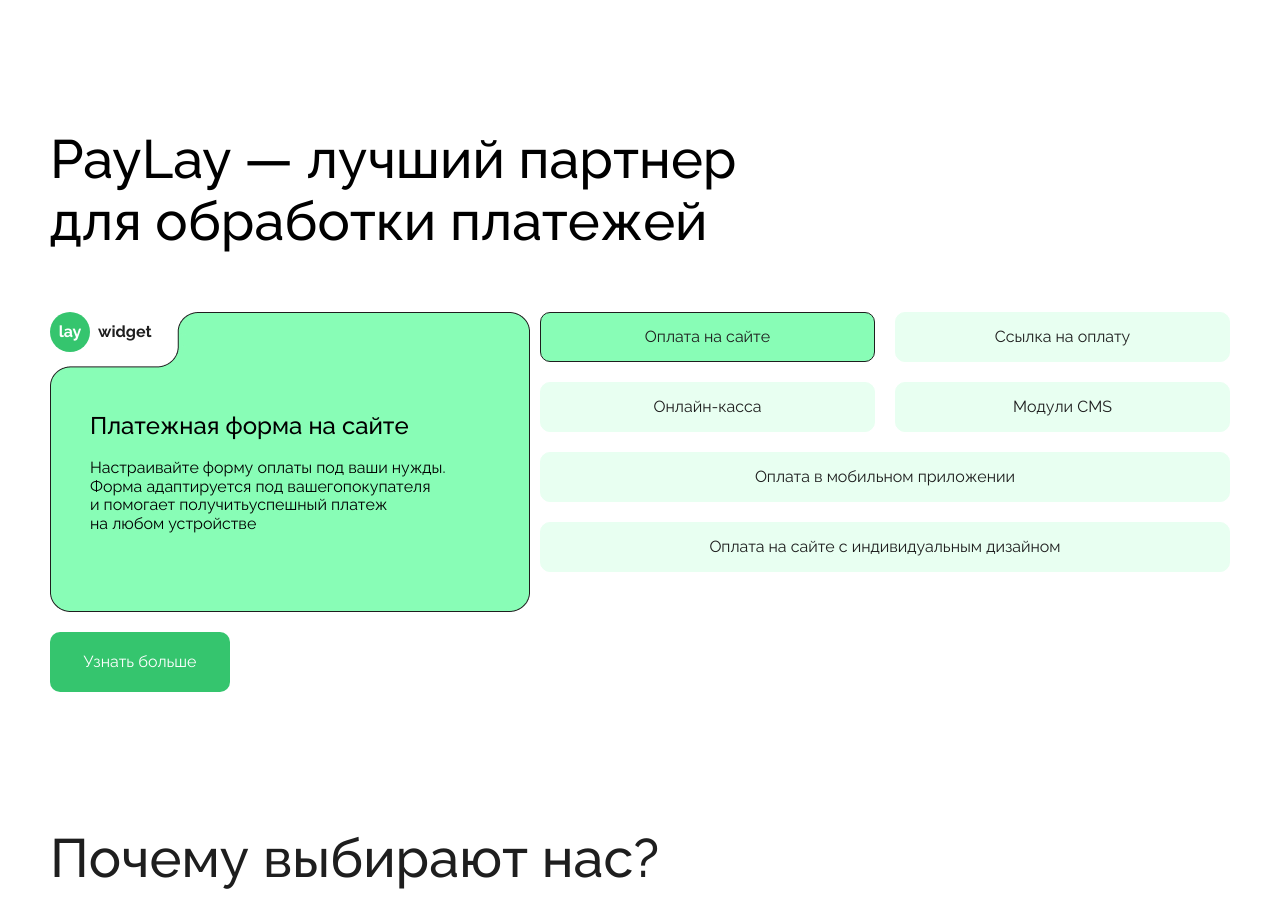
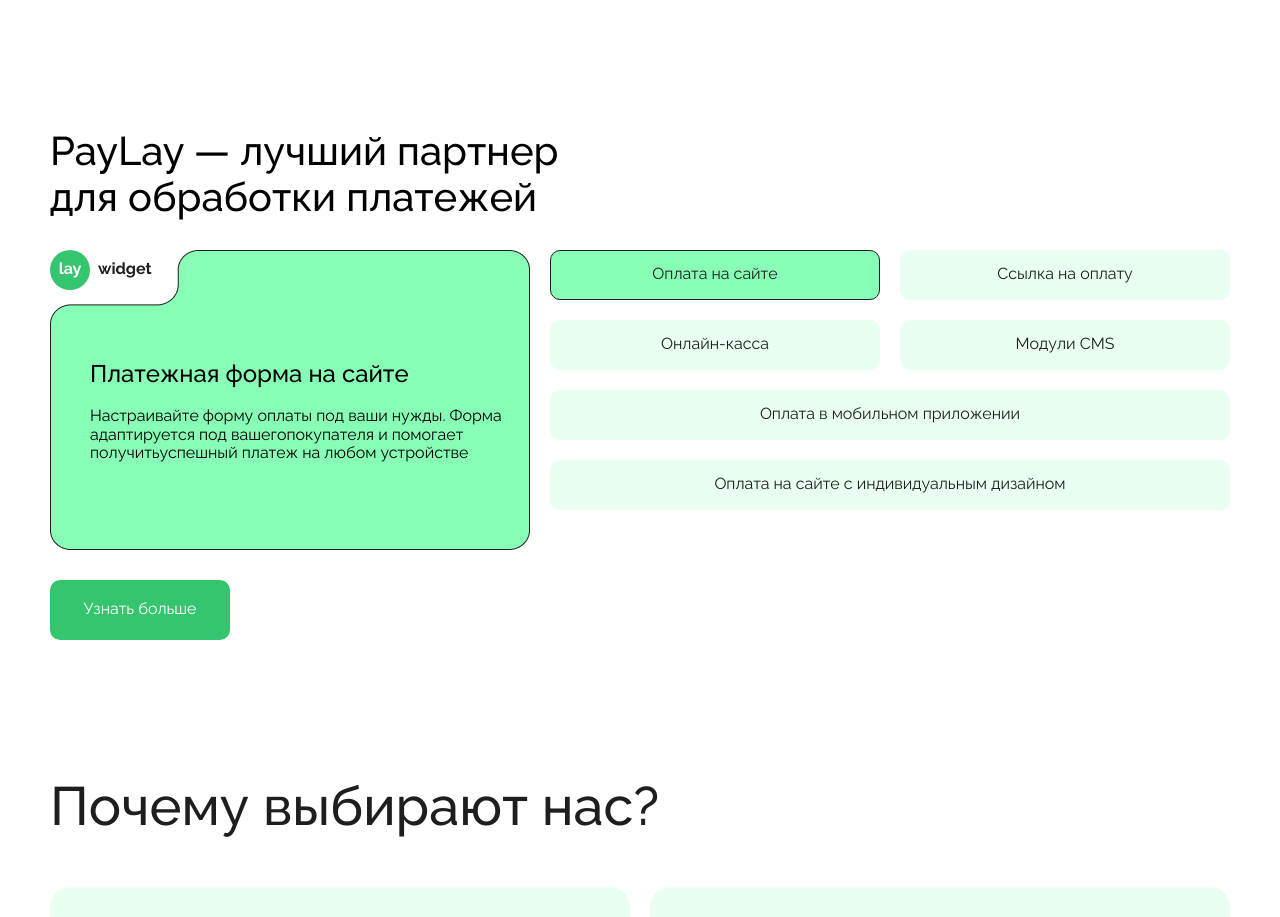
Before and after one commit to Ivan-ee/paylay, a React (Vite) app: page / in a window 1280 px wide. Shown: the part 880-1797 px from the top of the page. Built offline with nearby package versions, Linux system fonts and the light colour scheme.

Commit message:
update desc

```diff
--- a/src/App.css
+++ b/src/App.css
@@ -286,9 +286,6 @@
             .button {
                 box-sizing: border-box;
                 cursor: pointer;
-
-                margin-bottom: 20px;
-
                 height: 50px;
                 width: 100%;
 
@@ -303,19 +300,6 @@
                 background-color: var(--color-gren-4);
 
                 transition: 0.3s;
-            }
-
-            .button:nth-child(odd) {
-                margin-right: 10px;
-            }
-
-            .button:nth-child(even) {
-                margin-left: 10px;
-            }
-
-            .button.no {
-                margin-right: 0;
-                margin-left: 0;
             }
 
             .button:hover {
@@ -1078,6 +1062,11 @@
     .page-container {
         max-width: 479px;
         padding: 0 20px;
+
+        .title {
+            font-size: 24px !important;
+            margin-bottom: 30px;
+        }
     }
 
     .bgr {
@@ -1112,6 +1101,7 @@
 
     .description {
         margin-bottom: 80px;
+
         .description-main {
             background: linear-gradient(to right top, var(--color-gren-1), rgb(255 255 255 / 20%)), linear-gradient(to right, var(--color-gren-1), var(--color-gren-2));
             height: auto;
@@ -1186,6 +1176,69 @@
             }
         }
     }
+
+    .slider {
+        margin-bottom: 80px;
+        .content {
+            flex-direction: column;
+
+            .block {
+                width: auto;
+                height: 281px;
+
+                margin-bottom: 10px;
+
+                max-width: none;
+                min-width: 0;
+
+                background-size: cover;
+                background-position: left;
+
+                margin-right: 0;
+
+                border-top-right-radius: 14px;
+                border-bottom-right-radius: 14px;
+
+                border-right: 2px solid var(--color-black-1);
+
+                .text {
+                    margin: 50px 24px 29px 29px;
+                    text-align: left;
+
+                    .text-description {
+                        font-size: 14px !important;
+                    }
+                }
+            }
+
+            .mobile {
+                margin-bottom: 20px;
+
+                width: 100%;
+                height: auto;
+
+                padding: 20px 0;
+
+            }
+
+            .buttons-container {
+                font-size: 14px !important;
+
+                gap: 10px;
+
+                .buttons {
+                    gap: 10px;
+
+                    flex-direction: column;
+                }
+            }
+
+        }
+
+        .pc {
+            display: none;
+        }
+    }
 }
 
 @media (min-width: 479px) {
@@ -1201,6 +1254,7 @@
 
     .description {
         margin-bottom: 80px;
+
         .description-button-buttons {
             flex-direction: row;
 
@@ -1216,6 +1270,61 @@
                 border-radius: 10px;
                 font-size: 14px !important;
             }
+        }
+    }
+
+    .slider {
+        .content {
+            flex-direction: column;
+
+            .block {
+                width: auto;
+                height: 300px;
+
+                background-position: left top;
+
+                .text {
+                    margin: 50px 24px 29px 29px;
+                    text-align: left;
+
+                    .text-description {
+                        font-size: 14px !important;
+                    }
+                }
+            }
+
+            .buttons-container {
+                .buttons {
+                    flex-direction: row;
+                }
+            }
+        }
+
+        .pc {
+            display: none;
+        }
+    }
+
+}
+
+@media (min-width: 530px) {
+    .slider {
+        .content {
+            .block {
+                border-top-right-radius: 0;
+
+                /*border-right: 2px solid var(--color-black-1);*/
+                border-right: none;
+
+                border-bottom-left-radius: 14px;
+                border-bottom-right-radius: 14px;
+                border-bottom: 2px solid var(--color-black-1);
+
+                .text-description {
+                    font-size: 16px !important;
+                }
+            }
+
         }
     }
 
@@ -1225,6 +1334,10 @@
     .page-container {
         max-width: 768px;
         padding: 0 40px;
+
+        .title {
+            font-size: 40px !important;
+        }
     }
 
     .header {
@@ -1265,6 +1378,7 @@
 
     .description {
         margin-bottom: 120px;
+
         .description-main {
             background: linear-gradient(to right top, var(--color-gren-1), rgba(255, 255, 255, 0.65)),
             linear-gradient(to right, var(--color-gren-1), var(--color-gren-2));
@@ -1351,6 +1465,41 @@
         }
     }
 
+    .slider {
+        margin-bottom: 120px;
+        .content {
+            flex-direction: column;
+
+            .block {
+                min-width: 480px;
+                max-width: 480px;
+
+                width: 480px;
+                height: 300px;
+
+                border: none;
+
+                .text {
+                    margin: 70px 24px 29px 40px;
+                    text-align: left;
+
+                    .text-description {
+                        font-size: 14px !important;
+                    }
+                }
+            }
+
+            .buttons-container {
+                .buttons {
+                    flex-direction: row;
+                }
+            }
+        }
+
+        .pc {
+            display: none;
+        }
+    }
 }
 
 @media (min-width: 959px) {
@@ -1360,6 +1509,7 @@
 
     .description {
         margin-bottom: 120px;
+
         .description-main {
 
             height: 400px;
@@ -1407,6 +1557,49 @@
         }
     }
 
+    .slider {
+        .content {
+            flex-direction: row;
+            gap: 20px;
+
+            .block {
+                min-width: 480px;
+                max-width: 480px;
+
+                width: 480px;
+                height: 300px;
+
+                border: none;
+
+                .text {
+                    margin: 70px 24px 29px 40px;
+                    text-align: left;
+
+                    .text-description {
+                        font-size: 14px !important;
+                    }
+                }
+            }
+
+            .mobile {
+                display: none;
+            }
+
+            .buttons-container {
+                gap: 20px;
+
+                .buttons {
+                    flex-direction: row;
+                    gap: 20px;
+                }
+            }
+        }
+
+        .pc {
+            display: flex;
+        }
+    }
+
 }
 
 @media (min-width: 1279px) {
@@ -1441,6 +1634,7 @@
 
     .description {
         margin-bottom: 130px;
+
         .description-main {
 
             height: 527px;
@@ -1451,12 +1645,12 @@
                 width: 600px;
 
                 .description-title {
-                    font-size: 54px!important;
+                    font-size: 54px !important;
                     margin-bottom: 20px;
                 }
 
-                .description-text{
-                    font-size: 24px!important;;
+                .description-text {
+                    font-size: 24px !important;;
                     margin-bottom: 35px;
                 }
 
@@ -1468,25 +1662,26 @@
                     height: auto;
                 }
 
-                .description-btn{
+                .description-btn {
                     margin-bottom: 40px;
                 }
 
-                .description-bottom{
-                    .image{
+                .description-bottom {
+                    .image {
                         width: 60px;
                         height: 70px;
 
                         margin-right: 30px;
                     }
 
-                    .item{
+                    .item {
                         margin-right: 20px;
-                        .text{
+
+                        .text {
                             font-size: 40px !important;
                         }
 
-                        .desc{
+                        .desc {
                             font-size: 16px !important;
                         }
                     }
@@ -1499,7 +1694,7 @@
             gap: 20px;
 
             .item {
-            white-space: nowrap;
+                white-space: nowrap;
                 height: auto;
                 border-radius: 10px;
                 font-size: 24px !important;
@@ -1511,4 +1706,51 @@
             }
         }
     }
-}
+
+    .slider {
+        margin-bottom: 135px;
+
+        .content {
+            flex-direction: row;
+            gap: 20px;
+
+            .block {
+                min-width: 480px;
+                max-width: 480px;
+
+                width: 480px;
+                height: 300px;
+
+                border: none;
+
+                .text {
+                    margin: 70px 24px 29px 40px;
+                    text-align: left;
+
+                    .text-description {
+                        font-size: 16px !important;
+                    }
+                }
+            }
+
+            .mobile {
+                display: none;
+            }
+
+            .buttons-container {
+                font-size: 16px !important;
+
+                gap: 20px;
+
+                .buttons {
+                    flex-direction: row;
+                    gap: 20px;
+                }
+            }
+        }
+
+        .pc {
+            display: flex;
+        }
+    }
+}
--- a/src/components/Slider/Slider.jsx
+++ b/src/components/Slider/Slider.jsx
@@ -53,7 +53,7 @@
     const selectedItem = data.find(item => item.id === selectedItemId);
 
     return (
-        <section className="slider" id={'products'}>
+        <section className="slider page-container" id={'products'}>
             <div className="title medium_h1">
                 PayLay — лучший партнер<br/>
                 для обработки платежей
@@ -72,21 +72,36 @@
                         </div>
                     </div>
                 </div>
+                <div className="button mobile">
+                    Узнать больше
+                </div>
                 <div className="buttons-container">
                     <div className="buttons">
-                        <div className={`button ${selectedItemId === 1 ? 'active' : ''}`} onClick={() => handleClick(1)}>Оплата на сайте</div>
-                        <div className={`button ${selectedItemId === 2? 'active' : ''}`} onClick={() => handleClick(2)}>Ссылка на оплату</div>
+                        <div className={`button ${selectedItemId === 1 ? 'active' : ''}`}
+                             onClick={() => handleClick(1)}>Оплата на сайте
+                        </div>
+                        <div className={`button ${selectedItemId === 2 ? 'active' : ''}`}
+                             onClick={() => handleClick(2)}>Ссылка на оплату
+                        </div>
                     </div>
                     <div className="buttons">
-                        <div className={`button ${selectedItemId === 3 ? 'active' : ''}`} onClick={() => handleClick(3)}>Онлайн-касса</div>
-                        <div className={`button ${selectedItemId === 4 ? 'active' : ''}`} onClick={() => handleClick(4)}>Модули CMS</div>
+                        <div className={`button ${selectedItemId === 3 ? 'active' : ''}`}
+                             onClick={() => handleClick(3)}>Онлайн-касса
+                        </div>
+                        <div className={`button ${selectedItemId === 4 ? 'active' : ''}`}
+                             onClick={() => handleClick(4)}>Модули CMS
+                        </div>
                     </div>
-                    <div className={`button no ${selectedItemId === 5 ? 'active' : ''}`} onClick={() => handleClick(5)}>Оплата в мобильном приложении</div>
-                    <div className={`button no ${selectedItemId === 6 ? 'active' : ''}`} onClick={() => handleClick(6)}>Оплата на сайте с индивидуальным дизайном</div>
+                    <div className={`button no ${selectedItemId === 5 ? 'active' : ''}`}
+                         onClick={() => handleClick(5)}>Оплата в мобильном приложении
+                    </div>
+                    <div className={`button no ${selectedItemId === 6 ? 'active' : ''}`}
+                         onClick={() => handleClick(6)}>Оплата на сайте с индивидуальным дизайном
+                    </div>
                 </div>
             </div>
 
-            <div className="button">
+            <div className="button pc">
                 Узнать больше
             </div>
         </section>
```
